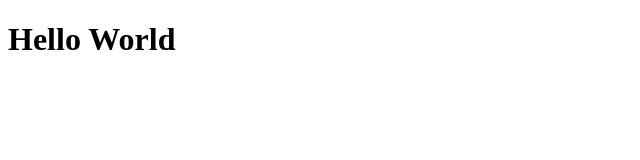
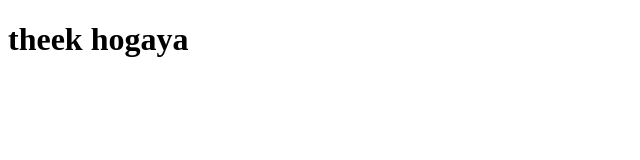
Before and after one commit to ibraveboy/ExampleRepository, a plain HTML site: page index.html in a window 1280 px wide. Shown: the whole page, without its empty margins (0-640 px from the left). Drawn offline with Linux system fonts and the light colour scheme.

Commit message:
Index file updated

```diff
--- a/index.html
+++ b/index.html
@@ -8,7 +8,7 @@
 </head>
 <body>
     <h1>
-        Hello World
+       theek hogaya
     </h1>
 </body>
 </html>
```
